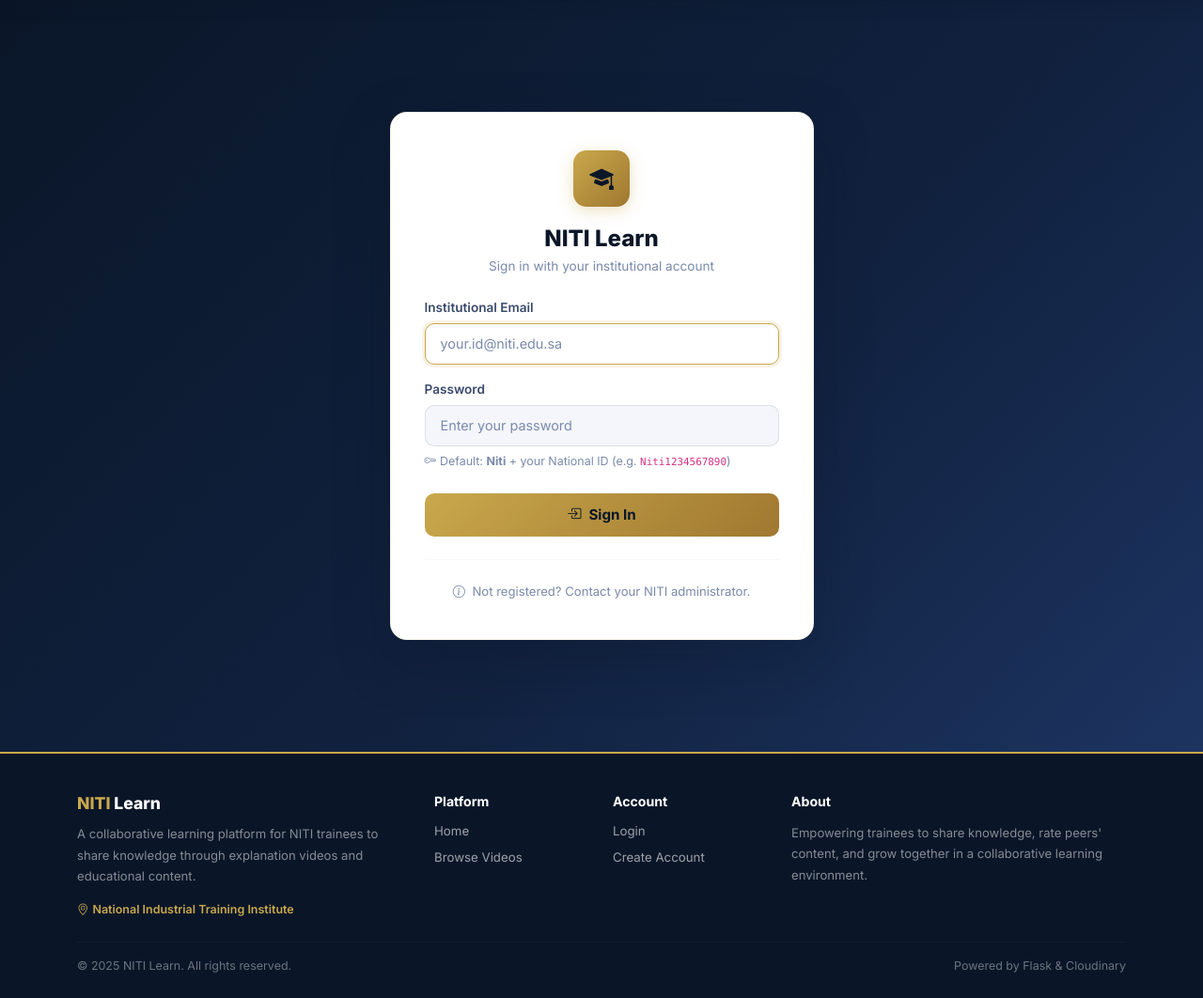
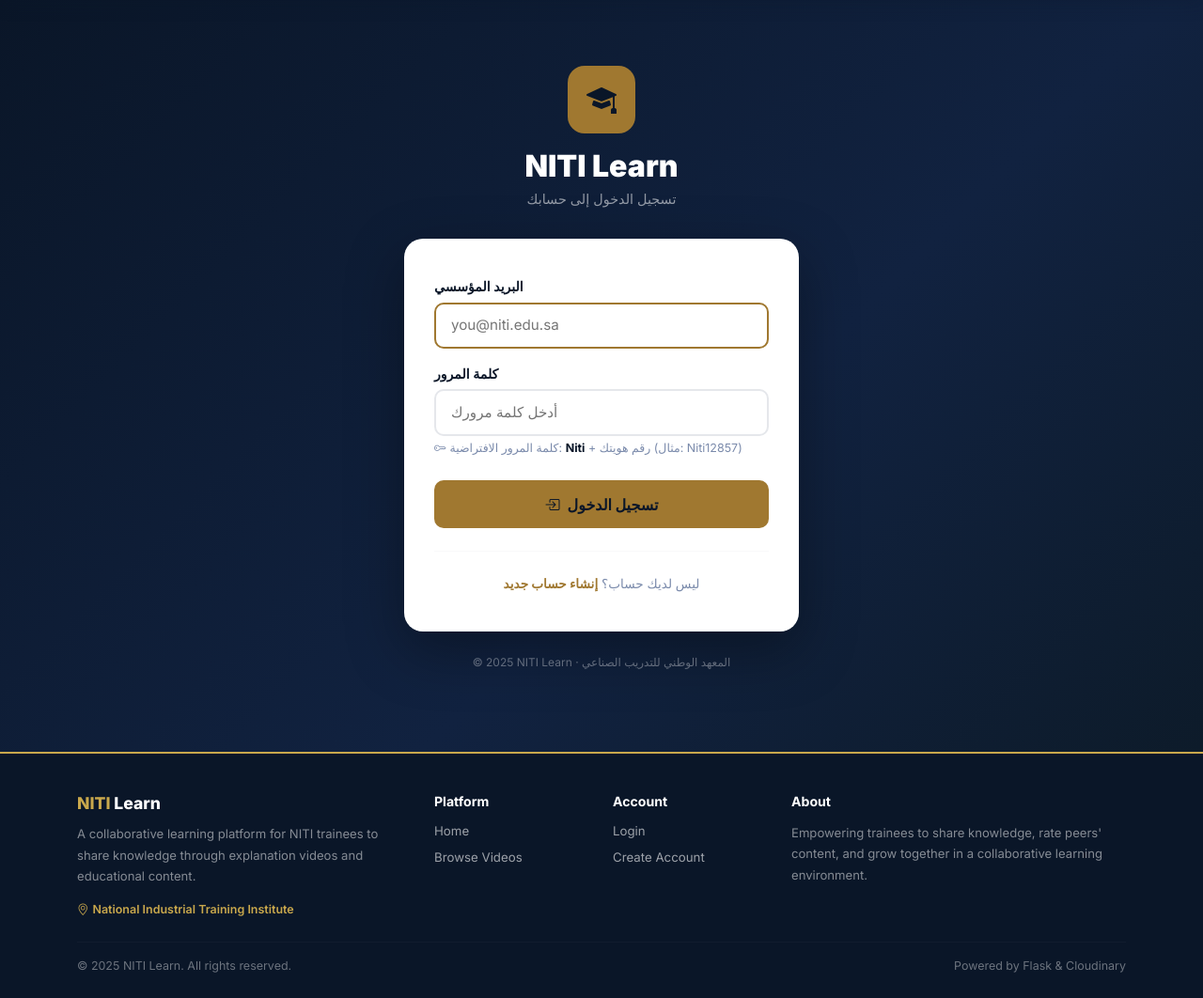
Before and after one commit to lywy71290-hue/peerlearn, a Flask app: page /login in a window 1280 px wide. Shown: the part 62-1124 px from the top of the page at 94% size. Run offline with Flask 3, Linux system fonts and the light colour scheme; parts of the project's set-up code (start-up, migrations or seed data) failed here and were passed over; some libraries are stand-ins or nearby versions.

Commit message:
feat: register with ID, Niti+ID password, register as homepage, flexible OTP

```diff
--- a/routes/auth.py
+++ b/routes/auth.py
@@ -8,9 +8,15 @@
 import logging
 import random
 import string
+import re
 
 logger = logging.getLogger(__name__)
 auth_bp = Blueprint("auth", __name__)
+
+
+def normalize_otp(code: str) -> str:
+    """Remove spaces, dashes, and keep digits only."""
+    return re.sub(r'\D', '', code.strip())
 
 
 # ─── Step 1: Email + Password (Login) ────────────────────────────────────────
@@ -24,12 +30,12 @@
         password = request.form.get("password", "").strip()
 
         if not email or not password:
-            flash("Please enter your email and password.", "danger")
+            flash("يرجى إدخال البريد الإلكتروني وكلمة المرور.", "danger")
             return render_template("auth/login.html")
 
         user = User.query.filter_by(email=email).first()
         if not user or not user.check_password(password):
-            flash("Incorrect email or password. Please try again.", "danger")
+            flash("البريد الإلكتروني أو كلمة المرور غير صحيحة.", "danger")
             return render_template("auth/login.html")
 
         # ✅ Credentials correct — generate OTP and send to email
@@ -39,14 +45,13 @@
 
         email_sent = send_otp_email(user.email, user.username, otp.code)
 
-        # Store user_id in session for the verify step
         session["pending_user_id"] = user.id
         session["next_page"] = request.args.get("next", "")
 
         if email_sent:
-            flash(f"A 6-digit code has been sent to {user.email}. Enter it below.", "info")
+            flash(f"أُرسل رمز التحقق إلى {user.email}. أدخله أدناه.", "info")
         else:
-            flash(f"[DEV] Email not configured. Your code is: {otp.code}", "warning")
+            flash(f"[DEV] الرمز هو: {otp.code}", "warning")
 
         return redirect(url_for("auth.verify_otp"))
 
@@ -61,31 +66,31 @@
 
     user_id = session.get("pending_user_id")
     if not user_id:
-        flash("Session expired. Please sign in again.", "danger")
+        flash("انتهت الجلسة. يرجى تسجيل الدخول مجدداً.", "danger")
         return redirect(url_for("auth.login"))
 
     user = User.query.get(user_id)
     if not user:
         session.pop("pending_user_id", None)
-        flash("User not found. Please sign in again.", "danger")
+        flash("المستخدم غير موجود.", "danger")
         return redirect(url_for("auth.login"))
 
     if request.method == "POST":
-        entered_code = request.form.get("otp_code", "").strip()
+        entered_code = normalize_otp(request.form.get("otp_code", ""))
 
         otp = OTPCode.query.filter_by(user_id=user_id, used=False)\
                            .order_by(OTPCode.created_at.desc()).first()
 
         if not otp or not otp.is_valid():
-            flash("Your code has expired. Please sign in again to get a new code.", "danger")
+            flash("انتهت صلاحية الرمز. يرجى تسجيل الدخول مجدداً.", "danger")
             session.pop("pending_user_id", None)
             return redirect(url_for("auth.login"))
 
-        if otp.code != entered_code:
-            flash("Incorrect code. Please try again.", "danger")
+        if normalize_otp(otp.code) != entered_code:
+            flash("الرمز غير صحيح. يرجى المحاولة مرة أخرى.", "danger")
             return render_template("auth/verify_otp.html", email=user.email)
 
-        # ✅ OTP correct — mark as used and log in (remember for 1 year)
+        # ✅ OTP correct
         otp.used = True
         db.session.commit()
 
@@ -93,7 +98,7 @@
         next_page = session.pop("next_page", "") or url_for("main.dashboard")
 
         login_user(user, remember=True, duration=timedelta(hours=1))
-        flash(f"Welcome back, {user.username}!", "success")
+        flash(f"مرحباً {user.username}!", "success")
         return redirect(next_page)
 
     return render_template("auth/verify_otp.html", email=user.email)
@@ -120,9 +125,9 @@
     email_sent = send_otp_email(user.email, user.username, otp.code)
 
     if email_sent:
-        flash(f"A new code has been sent to {user.email}.", "info")
+        flash(f"تم إرسال رمز جديد إلى {user.email}.", "info")
     else:
-        flash(f"[DEV] Your new code is: {otp.code}", "warning")
+        flash(f"[DEV] الرمز الجديد هو: {otp.code}", "warning")
 
     return redirect(url_for("auth.verify_otp"))
 
@@ -132,8 +137,8 @@
 @login_required
 def logout():
     logout_user()
-    flash("You have been signed out.", "info")
-    return redirect(url_for("main.index"))
+    flash("تم تسجيل خروجك بنجاح.", "info")
+    return redirect(url_for("auth.register"))
 
 
 # ─── Profile ──────────────────────────────────────────────────────────────────
@@ -144,20 +149,19 @@
     return render_template("auth/profile.html", videos=videos)
 
 
-# ─── Register: Step 1 — Enter name, email, password ──────────────────────────
+# ─── Register: Step 1 — Enter name, email, national ID ───────────────────────
 @auth_bp.route("/register", methods=["GET", "POST"])
 def register():
     if current_user.is_authenticated:
         return redirect(url_for("main.dashboard"))
 
     if request.method == "POST":
-        username         = request.form.get("username", "").strip()
-        email            = request.form.get("email", "").strip().lower()
-        password         = request.form.get("password", "").strip()
-        confirm_password = request.form.get("confirm_password", "").strip()
+        username    = request.form.get("username", "").strip()
+        email       = request.form.get("email", "").strip().lower()
+        national_id = request.form.get("national_id", "").strip()
 
         # Validate fields
-        if not username or not email or not password:
+        if not username or not email or not national_id:
             flash("يرجى تعبئة جميع الحقول المطلوبة.", "danger")
             return render_template("auth/register.html")
 
@@ -165,18 +169,17 @@
             flash("يُسمح فقط بالبريد المؤسسي @niti.edu.sa", "danger")
             return render_template("auth/register.html")
 
-        if len(password) < 6:
-            flash("كلمة المرور يجب أن تكون 6 أحرف على الأقل.", "danger")
-            return render_template("auth/register.html")
-
-        if password != confirm_password:
-            flash("كلمتا المرور غير متطابقتين.", "danger")
+        if not re.match(r'^\d{4,10}$', national_id):
+            flash("رقم الهوية يجب أن يكون أرقاماً فقط (4-10 أرقام).", "danger")
             return render_template("auth/register.html")
 
         # Check duplicate email
         if User.query.filter_by(email=email).first():
             flash("يوجد حساب بهذا البريد الإلكتروني بالفعل.", "danger")
             return render_template("auth/register.html")
+
+        # Password = Niti + national_id
+        password = f"Niti{national_id}"
 
         # Generate OTP code (6 digits)
         otp_code = ''.join(random.choices(string.digits, k=6))
@@ -186,6 +189,7 @@
             "username": username,
             "email": email,
             "password": password,
+            "national_id": national_id,
             "otp_code": otp_code,
         }
 
@@ -216,14 +220,14 @@
     email = pending.get("email", "")
 
     if request.method == "POST":
-        entered_code = request.form.get("otp_code", "").strip()
+        entered_code = normalize_otp(request.form.get("otp_code", ""))
+        stored_code  = normalize_otp(pending.get("otp_code", ""))
 
-        if entered_code != pending.get("otp_code"):
+        if entered_code != stored_code:
             flash("الرمز غير صحيح. يرجى المحاولة مرة أخرى.", "danger")
             return render_template("auth/verify_register_otp.html", email=email)
 
         # ✅ OTP correct — create the user account
-        # Re-check email not taken (race condition guard)
         if User.query.filter_by(email=email).first():
             session.pop("pending_register", None)
             flash("يوجد حساب بهذا البريد الإلكتروني بالفعل.", "danger")
@@ -232,6 +236,7 @@
         user = User(
             username=pending["username"],
             email=pending["email"],
+            national_id=pending.get("national_id"),
         )
         user.set_password(pending["password"])
         db.session.add(user)
@@ -239,7 +244,6 @@
 
         session.pop("pending_register", None)
 
-        # Log in immediately with 1-year session
         login_user(user, remember=True, duration=timedelta(hours=1))
         flash(f"مرحباً {user.username}! تم إنشاء حسابك بنجاح.", "success")
         return redirect(url_for("main.dashboard"))
@@ -254,7 +258,6 @@
     if not pending:
         return redirect(url_for("auth.register"))
 
-    # Generate new OTP
     otp_code = ''.join(random.choices(string.digits, k=6))
     pending["otp_code"] = otp_code
     session["pending_register"] = pending
--- a/routes/main.py
+++ b/routes/main.py
@@ -1,4 +1,4 @@
-from flask import Blueprint, render_template, request, jsonify
+from flask import Blueprint, render_template, request, jsonify, redirect, url_for
 from flask_login import login_required, current_user
 from models.video import Video
 from models.user import User
@@ -12,7 +12,9 @@
 
 @main_bp.route("/")
 def index():
-    return render_template("main/index.html", terms=TERMS, levels=LEVELS, units=UNITS)
+    if current_user.is_authenticated:
+        return redirect(url_for("main.dashboard"))
+    return redirect(url_for("auth.register"))
 
 
 @main_bp.route("/dashboard")
--- a/templates/auth/login.html
+++ b/templates/auth/login.html
@@ -1,63 +1,97 @@
 {% extends "base.html" %}
-{% block title %}Sign In — NITI Learn{% endblock %}
+{% block title %}تسجيل الدخول — NITI Learn{% endblock %}
 
 {% block content %}
-<div class="auth-page">
-  <div class="container">
-    <div class="row justify-content-center">
-      <div class="col-sm-10 col-md-7 col-lg-5">
-        <div class="auth-card">
+<div style="min-height:100vh; display:flex; align-items:center; justify-content:center;
+            background:linear-gradient(135deg, var(--navy) 0%, #112240 60%, #0d1b2a 100%);
+            padding:2rem 1rem;">
 
-          <div class="text-center mb-4">
-            <div class="auth-logo">
+  <div style="width:100%; max-width:420px;">
+
+    <!-- Branding -->
+    <div style="text-align:center; margin-bottom:2rem;">
+      <div style="width:72px; height:72px; background:var(--gold-dark); border-radius:18px;
+                  display:flex; align-items:center; justify-content:center;
+                  margin:0 auto 1rem; font-size:2rem; color:var(--navy);">
         <i class="bi bi-mortarboard-fill"></i>
       </div>
-            <h4 style="font-weight:800; color:var(--navy); margin-bottom:.25rem;">NITI Learn</h4>
-            <p style="color:var(--text-muted); font-size:.85rem; margin:0;">Sign in with your institutional account</p>
+      <h1 style="color:#fff; font-weight:900; font-size:2rem; margin-bottom:.25rem;">NITI Learn</h1>
+      <p style="color:rgba(255,255,255,.55); font-size:.9rem; margin:0;">تسجيل الدخول إلى حسابك</p>
     </div>
+
+    <!-- Card -->
+    <div style="background:#fff; border-radius:20px; padding:2.5rem 2rem;
+                box-shadow:0 20px 60px rgba(0,0,0,.35);">
 
       {% with messages = get_flashed_messages(with_categories=true) %}
         {% for cat, msg in messages %}
-              <div class="alert alert-{{ 'danger' if cat == 'error' else cat }} alert-dismissible fade show rounded-3 mb-3" role="alert">
-                <i class="bi bi-{{ 'exclamation-circle' if cat in ['danger','error'] else 'info-circle' }} me-2"></i>{{ msg }}
-                <button type="button" class="btn-close" data-bs-dismiss="alert"></button>
+          <div style="padding:.7rem 1rem; border-radius:8px; margin-bottom:1rem; font-size:.86rem;
+                      background:{{ '#fef2f2' if cat == 'danger' else ('#fffbeb' if cat == 'warning' else '#eff6ff') }};
+                      color:{{ '#dc2626' if cat == 'danger' else ('#92400e' if cat == 'warning' else '#1d4ed8') }};
+                      border:1px solid {{ '#fecaca' if cat == 'danger' else ('#fde68a' if cat == 'warning' else '#bfdbfe') }};">
+            <i class="bi bi-{{ 'exclamation-circle' if cat == 'danger' else ('exclamation-triangle' if cat == 'warning' else 'info-circle') }} me-1"></i>{{ msg }}
           </div>
         {% endfor %}
       {% endwith %}
 
       <form method="POST" action="{{ url_for('auth.login') }}">
 
-            <div class="mb-3">
-              <label class="form-label-custom">Institutional Email</label>
-              <input type="email" name="email" class="form-control-custom"
-                     placeholder="your.id@niti.edu.sa"
-                     autocomplete="email" required autofocus>
+        <!-- Email -->
+        <div style="margin-bottom:1rem;">
+          <label style="display:block; font-weight:600; color:var(--navy); font-size:.88rem; margin-bottom:.4rem;">
+            البريد المؤسسي
+          </label>
+          <input type="email" name="email" required autocomplete="email" autofocus
+                 placeholder="you@niti.edu.sa"
+                 style="width:100%; padding:.7rem 1rem; border:2px solid #e5e7eb; border-radius:10px;
+                        font-size:.95rem; outline:none; font-family:inherit; color:var(--navy);
+                        transition:border-color .15s; box-sizing:border-box;"
+                 onfocus="this.style.borderColor='var(--gold-dark)'"
+                 onblur="this.style.borderColor='#e5e7eb'">
         </div>
 
-            <div class="mb-4">
-              <label class="form-label-custom">Password</label>
-              <input type="password" name="password" class="form-control-custom"
-                     placeholder="Enter your password"
-                     autocomplete="current-password" required>
-              <p style="font-size:.78rem; color:var(--text-muted); margin-top:.4rem; margin-bottom:0;">
-                <i class="bi bi-key me-1"></i>Default: <strong>Niti</strong> + your National ID (e.g. <code>Niti1234567890</code>)
-              </p>
+        <!-- Password -->
+        <div style="margin-bottom:1.5rem;">
+          <label style="display:block; font-weight:600; color:var(--navy); font-size:.88rem; margin-bottom:.4rem;">
+            كلمة المرور
+          </label>
+          <input type="password" name="password" required autocomplete="current-password"
+                 placeholder="أدخل كلمة مرورك"
+                 style="width:100%; padding:.7rem 1rem; border:2px solid #e5e7eb; border-radius:10px;
+                        font-size:.95rem; outline:none; font-family:inherit; color:var(--navy);
+                        transition:border-color .15s; box-sizing:border-box;"
+                 onfocus="this.style.borderColor='var(--gold-dark)'"
+                 onblur="this.style.borderColor='#e5e7eb'">
+          <small style="color:var(--text-muted); font-size:.78rem; margin-top:.3rem; display:block;">
+            <i class="bi bi-key me-1"></i>كلمة المرور الافتراضية: <strong style="color:var(--navy);">Niti</strong> + رقم هويتك
+            <span style="color:var(--text-muted);">(مثال: Niti12857)</span>
+          </small>
         </div>
 
-            <button type="submit" class="btn-gold w-100 justify-content-center" style="padding:.75rem;">
-              <i class="bi bi-box-arrow-in-right"></i> Sign In
+        <button type="submit"
+                style="width:100%; padding:.85rem; background:var(--gold-dark); color:var(--navy);
+                       border:none; border-radius:10px; font-weight:800; font-size:1rem;
+                       cursor:pointer; transition:opacity .2s; font-family:inherit;">
+          <i class="bi bi-box-arrow-in-right me-2"></i>تسجيل الدخول
         </button>
       </form>
 
-          <hr style="border-color:var(--border); margin:1.5rem 0;">
+      <hr style="border:none; border-top:1px solid #e5e7eb; margin:1.5rem 0;">
 
-          <p class="text-center mb-0" style="font-size:.82rem; color:var(--text-muted);">
-            <i class="bi bi-info-circle me-1"></i>
-            Not registered? Contact your NITI administrator.
+      <div style="text-align:center;">
+        <p style="color:var(--text-muted); font-size:.85rem; margin:0;">
+          ليس لديك حساب؟
+          <a href="{{ url_for('auth.register') }}"
+             style="color:var(--gold-dark); font-weight:700; text-decoration:none;">
+            إنشاء حساب جديد
+          </a>
         </p>
       </div>
     </div>
-    </div>
+
+    <p style="text-align:center; color:rgba(255,255,255,.35); font-size:.75rem; margin-top:1.5rem;">
+      © 2025 NITI Learn · المعهد الوطني للتدريب الصناعي
+    </p>
   </div>
 </div>
 {% endblock %}
```
Also changed, not shown: templates/auth/register.html (+24 -20 lines). Lines whose indentation alone changed are shown as unchanged.
